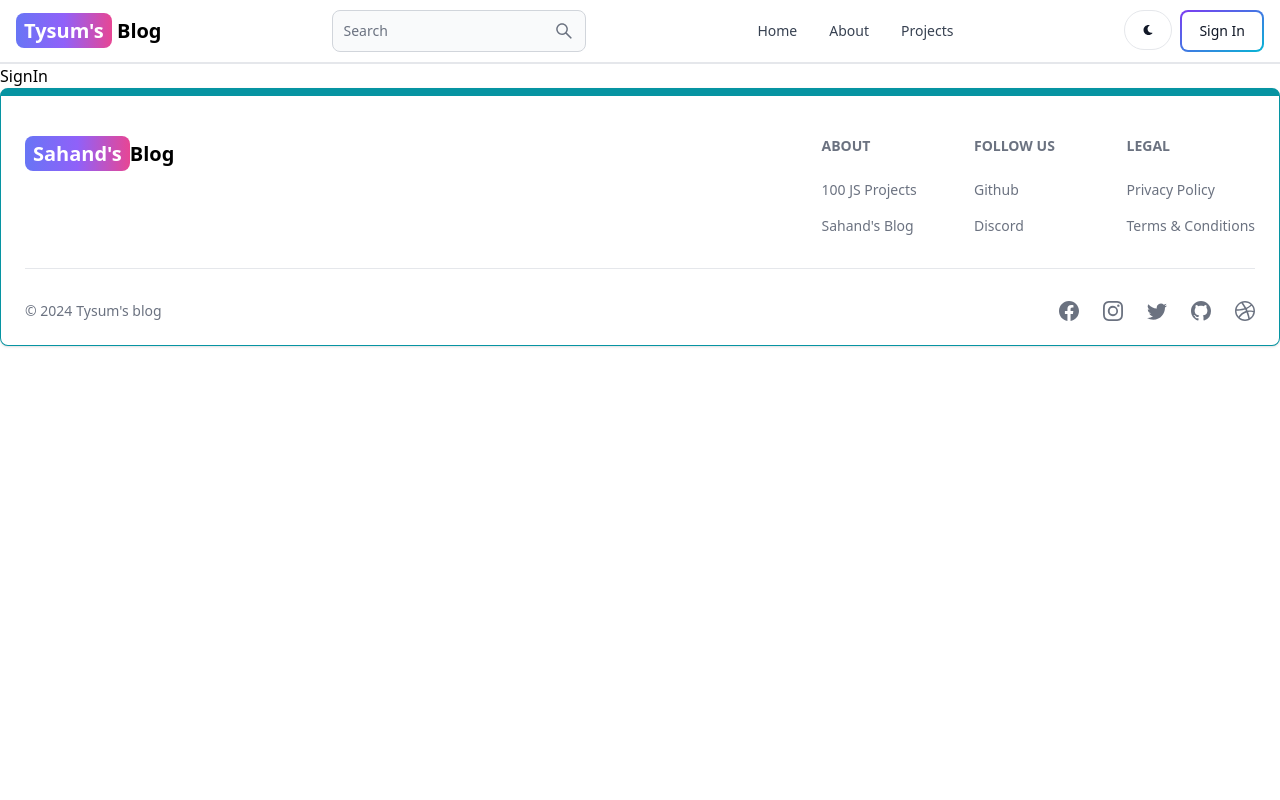
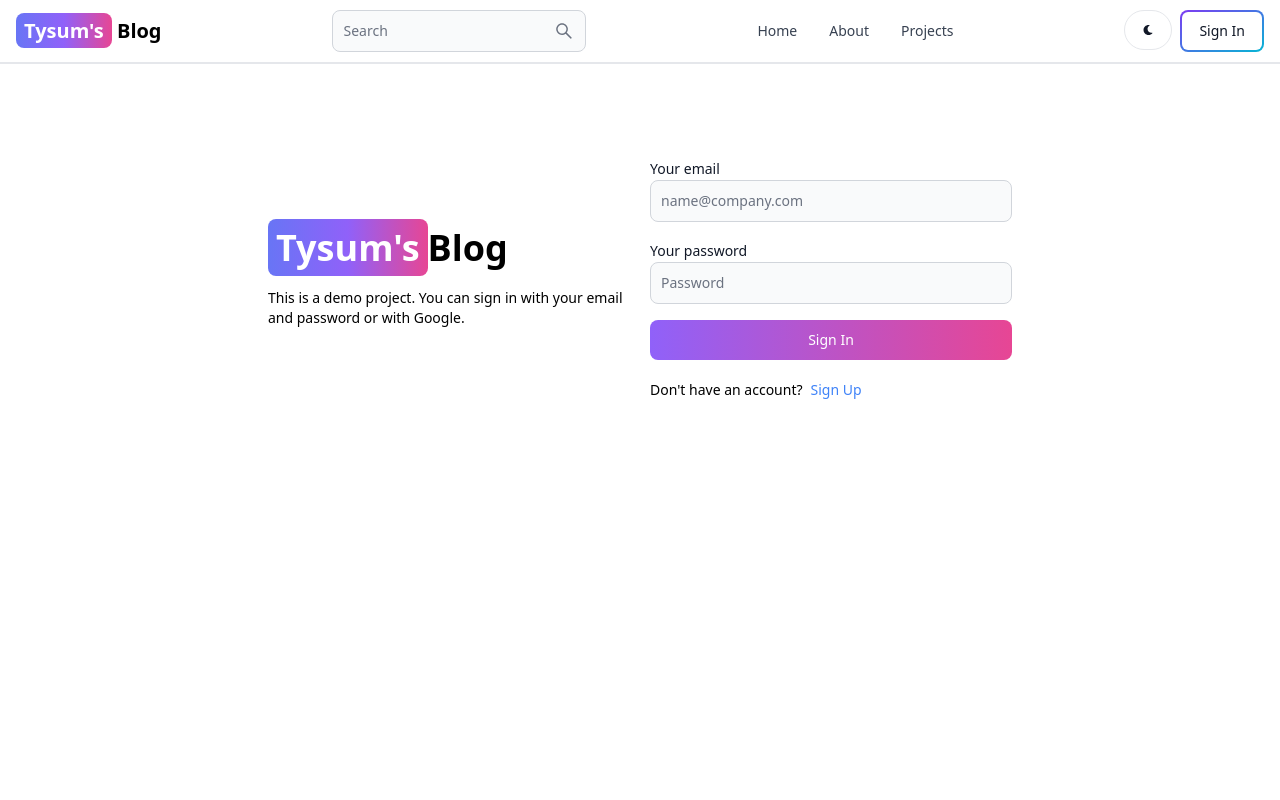
Before and after one commit to aditisingh261999/Blog-Website, a React (Vite) app in the folder client/: page /sign-in in a window 1280 px wide. Shown: the top 800 px of the page. Built offline with nearby package versions, Linux system fonts and the light colour scheme.

Commit message:
Created Sign in page

```diff
--- a/client/src/pages/SignIn.jsx
+++ b/client/src/pages/SignIn.jsx
@@ -1,5 +1,107 @@
-import React from "react";
+import { Alert, Button, Label, Spinner, TextInput } from "flowbite-react";
+import { useState } from "react";
+import { Link, useNavigate } from "react-router-dom";
 
 export default function SignIn() {
-  return <div>SignIn</div>;
+  const [formData, setFormData] = useState({});
+  const [errorMessage, setErrorMessage] = useState(null);
+  const [loading, setLoading] = useState(false);
+  const navigate = useNavigate();
+  const handleChange = (e) => {
+    setFormData({ ...formData, [e.target.id]: e.target.value.trim() });
+  };
+  const handleSubmit = async (e) => {
+    e.preventDefault();
+    if (!formData.email || !formData.password) {
+      return setErrorMessage("Please fill out all fields.");
+    }
+    try {
+      setLoading(true);
+      setErrorMessage(null);
+      const res = await fetch("/api/auth/signin", {
+        method: "POST",
+        headers: { "Content-Type": "application/json" },
+        body: JSON.stringify(formData),
+      });
+      const data = await res.json();
+      if (data.success === false) {
+        return setErrorMessage(data.message);
+      }
+      setLoading(false);
+      if (res.ok) {
+        navigate("/");
+      }
+    } catch (error) {
+      setErrorMessage(error.message);
+      setLoading(false);
+    }
+  };
+  return (
+    <div className="min-h-screen mt-20">
+      <div className="flex p-3 max-w-3xl mx-auto flex-col md:flex-row md:items-center gap-5">
+        {/* left */}
+        <div className="flex-1">
+          <Link to="/" className="font-bold dark:text-white text-4xl">
+            <span className="px-2 py-1 bg-gradient-to-r from-indigo-500 via-purple-500 to-pink-500 rounded-lg text-white">
+              Tysum's
+            </span>
+            Blog
+          </Link>
+          <p className="text-sm mt-5">
+            This is a demo project. You can sign in with your email and password
+            or with Google.
+          </p>
+        </div>
+        {/* right */}
+
+        <div className="flex-1">
+          <form className="flex flex-col gap-4" onSubmit={handleSubmit}>
+            <div>
+              <Label value="Your email" />
+              <TextInput
+                type="email"
+                placeholder="name@company.com"
+                id="email"
+                onChange={handleChange}
+              />
+            </div>
+            <div>
+              <Label value="Your password" />
+              <TextInput
+                type="password"
+                placeholder="Password"
+                id="password"
+                onChange={handleChange}
+              />
+            </div>
+            <Button
+              gradientDuoTone="purpleToPink"
+              type="submit"
+              disabled={loading}
+            >
+              {loading ? (
+                <>
+                  <Spinner size="sm" />
+                  <span className="pl-3">Loading...</span>
+                </>
+              ) : (
+                "Sign In"
+              )}
+            </Button>
+          </form>
+          <div className="flex gap-2 text-sm mt-5">
+            <span>Don't have an account?</span>
+            <Link to="/sign-up" className="text-blue-500">
+              Sign Up
+            </Link>
+          </div>
+          {errorMessage && (
+            <Alert className="mt-5" color="failure">
+              {errorMessage}
+            </Alert>
+          )}
+        </div>
+      </div>
+    </div>
+  );
 }
--- a/client/src/pages/SignUp.jsx
+++ b/client/src/pages/SignUp.jsx
@@ -43,7 +43,7 @@
         <div className="flex-1">
           <Link to="/" className="font-bold dark:text-white text-4xl">
             <span className="px-2 py-1 bg-gradient-to-r from-indigo-500 via-purple-500 to-pink-500 rounded-lg text-white">
-              Sahand's
+              Tysum's
             </span>
             Blog
           </Link>
```
